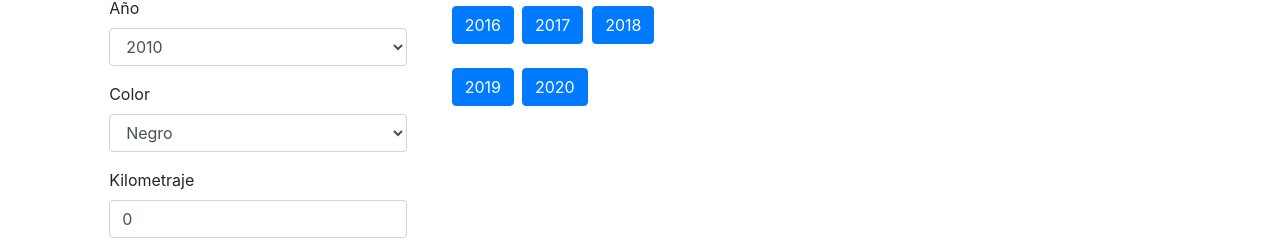
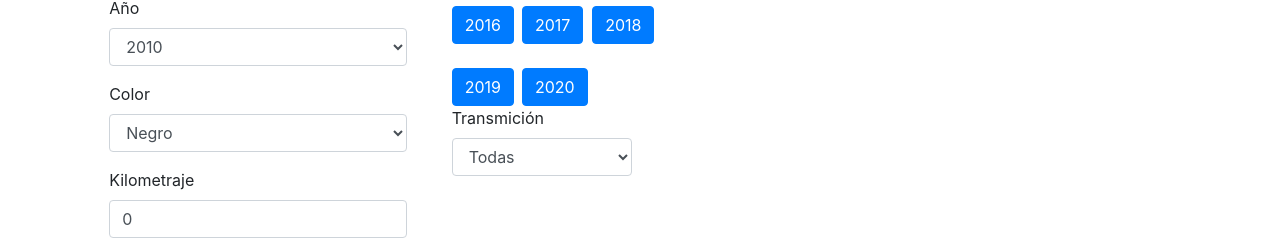
Before and after one commit to AlanTaplu140300/kavak.frontend, a React (Create React App) app in the folder kavak/: page / in a window 1280 px wide. Shown: the part 417-657 px from the top of the page. Built offline with nearby package versions, Linux system fonts and the light colour scheme; no server answers.

Commit message:
Filtro Transmicion

```diff
--- a/kavak/src/App.js
+++ b/kavak/src/App.js
@@ -4,6 +4,7 @@ import TestForm from './components/TestForm';
 import YearFilter from './components/YearFilter';
 import Header from './components/Header';
 import {Container, Row, Col} from 'react-bootstrap';
+import Transsmision from './components/Transsmision';
 
 async function test() {
   const response = await fetch('http://127.0.0.1:8000/api/car/');
@@ -38,6 +39,7 @@ function App() {
         <Col className="vehicles-container">
           <VehicleCard/>
           <YearFilter/>
+          <Transsmision/>
         </Col>
       </Row>
     </Container>
--- /dev/null
+++ b/kavak/src/components/Transsmision.js
@@ -0,0 +1,23 @@
+import React, {Fragment} from 'react';
+import {Form, Button} from 'react-bootstrap';
+import {Container, Row, Col} from 'react-bootstrap';
+
+
+const Transsmision = () => {
+     return (
+
+          <Fragment>
+              <Col md="3">
+                <Form.Label>Transmición</Form.Label>
+                <Form.Control as="select">
+                    <option>Todas</option>
+                    <option>Automática</option>
+                    <option>Manual</option>
+                    </Form.Control>
+              </Col>
+
+          </Fragment>
+     );
+}
+
+export default Transsmision;
```
